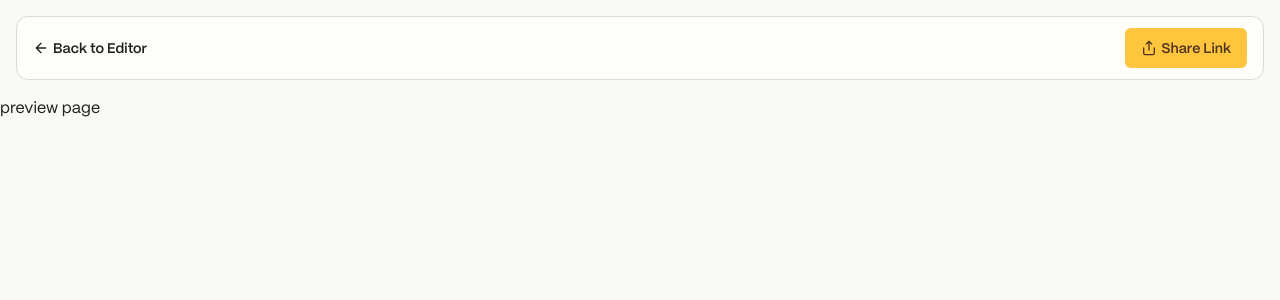
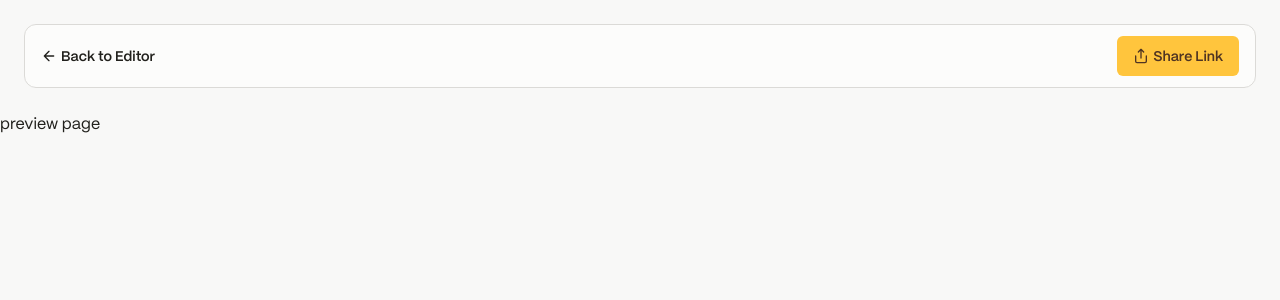
Before and after one commit to chadlydev/devlinks, a Next.js app: page /preview-page in a window 1280 px wide. Shown: the top 300 px of the page. Built offline with nearby package versions, Linux system fonts and the light colour scheme.

Commit message:
Updated header style and positioning in PreviewLayout

```diff
--- a/app/(app)/preview-page/layout.tsx
+++ b/app/(app)/preview-page/layout.tsx
@@ -7,7 +7,7 @@ import { ArrowLeftIcon, ShareIcon } from '@/components/icons';
 export default async function PreviewLayout({ children }: { children: React.ReactNode }) {
 	return (
 		<div className='flex min-h-svh flex-col'>
-			<header className='bg-card flex h-16 items-center justify-between border-b px-4 md:m-4 md:rounded-xl md:border'>
+			<header className='bg-card/80 fixed left-0 right-0 top-0 z-10 flex h-16 items-center justify-between border-b px-4 backdrop-blur-sm md:m-6 md:rounded-xl md:border'>
 				<Link href={ROUTE_LINKS} className='flex items-center gap-1 text-sm font-semibold'>
 					<ArrowLeftIcon size={16} /> Back to Editor
 				</Link>
@@ -16,7 +16,7 @@ export default async function PreviewLayout({ children }: { children: React.Reac
 					Share Link
 				</Button>
 			</header>
-			{children}
+			<div className='mt-16 md:mt-28'>{children}</div>
 		</div>
 	);
 }
```
